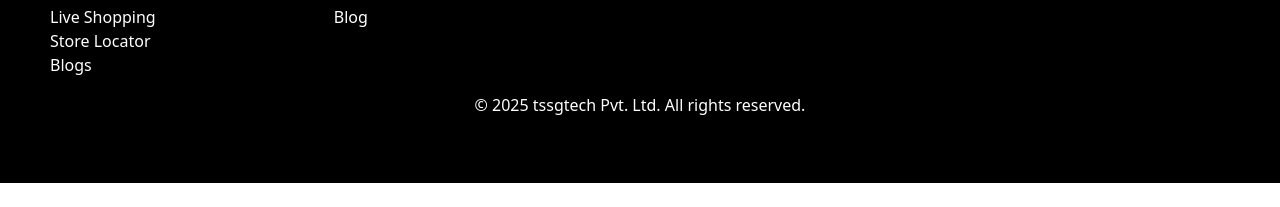
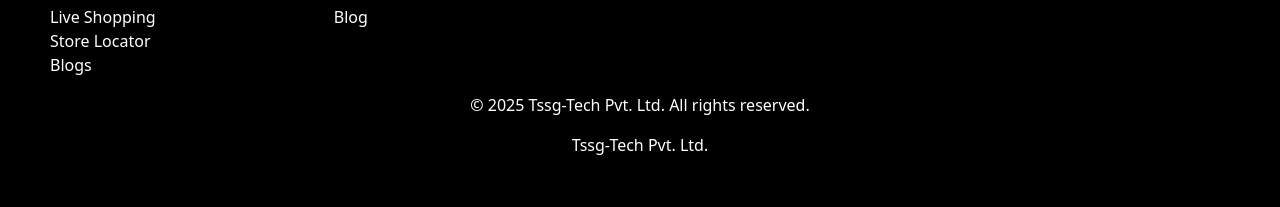
Before and after one commit to Saloni403/singaarcosmetics, a plain HTML site: page product.html in a window 1280 px wide. Shown: the part 3304-3511 px from the top of the page. Before the commit the page ends 3487 px from the top, so only its background shows below. Drawn offline with nearby package versions, Linux system fonts and the light colour scheme.

Commit message:
completed

```diff
--- a/product.html
+++ b/product.html
@@ -301,11 +301,13 @@ Free Shipping : on all orders above ₹ 1000.00 or above
                     <i class="fa-brands fa-square-whatsapp" style="color:green;"></i>
                     <i class="fa-brands fa-youtube" style="color: red;"></i>
                     <p>Contact:- 8811226579, +9191-3388-2868</p>
+
                 </div>
             </div>
         </div>
         <div class="lower-footer">
-            <p>© 2025 tssgtech Pvt. Ltd. All rights reserved.</p>
+            <p>© 2025 Tssg-Tech Pvt. Ltd. All rights reserved.</p>
+            <a href="https://tssgtech.com/">Tssg-Tech Pvt. Ltd.</a>
         </div>
     </div>
     <script src="https://cdn.jsdelivr.net/npm/bootstrap@5.3.5/dist/js/bootstrap.bundle.min.js"></script>
--- a/style.css
+++ b/style.css
@@ -289,7 +289,10 @@ body{
 .lower-footer{
     text-align: center;
 }
-
+.lower-footer a{
+    text-decoration: none;
+    color: white;
+}
 .card:hover{
 
     border: 2px solid black;
```
Also changed, not shown: index.html (+1 -0 lines).
